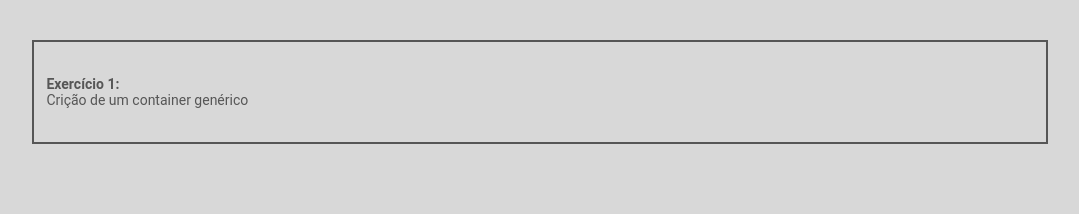
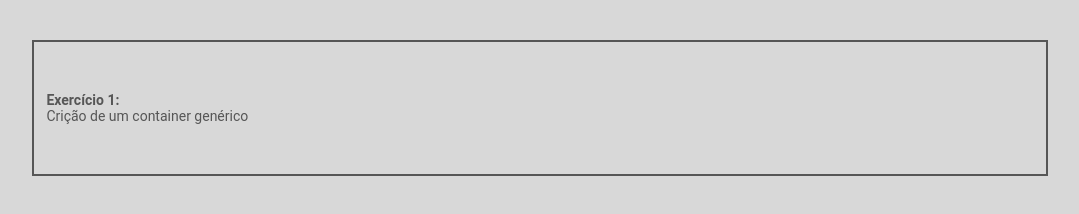
Before and after one commit to mrcllyp/webdesign-ufpe, a plain HTML site: page index.html in a window 1280 px wide. Shown: the whole page, without its empty margins (100-1179 px from the left). Drawn offline with Linux system fonts and the light colour scheme; a web font is replaced by a local one.

Commit message:
Fix: Container height

```diff
--- a/styles/generic-container.css
+++ b/styles/generic-container.css
@@ -1,6 +1,6 @@
 .generic-container{
     width: 80%;
-    height: 100px;
+    padding-block: 50px;
 
     border: 2px solid var(--main-neutral-300);
 }
```
